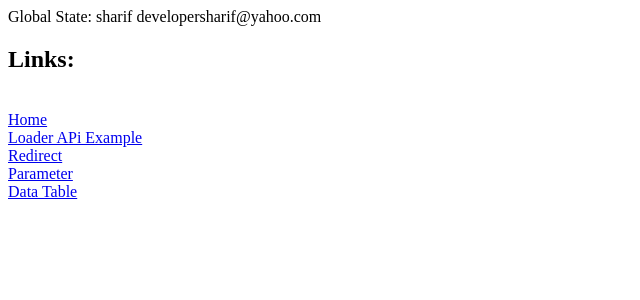
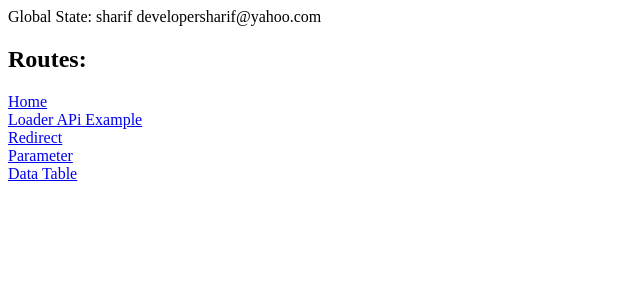
Before and after one commit to developersharif/reactExample, a React (Vite) app: page /#/ in a window 1280 px wide. Shown: the top 300 px of the page, without its empty margins (0-640 px from the left). Built offline with nearby package versions, Linux system fonts and the light colour scheme.

Commit message:
Title Updated

```diff
--- a/src/Pages/layout/AppLayout.jsx
+++ b/src/Pages/layout/AppLayout.jsx
@@ -19,7 +19,7 @@ const AppLayout = ({title="Default Title",children}) => {
     return (
         <div>
         Global State: {data.data.data.user.name} { data.data.data.user.email }
-      <h2> Links:</h2> <br />
+      <h2> Routes:</h2>
       <Link to="/">Home</Link> <br />
       <Link to="/test">Loader APi Example</Link> <br />
       <Link to="/redirect">Redirect</Link> <br />
```
